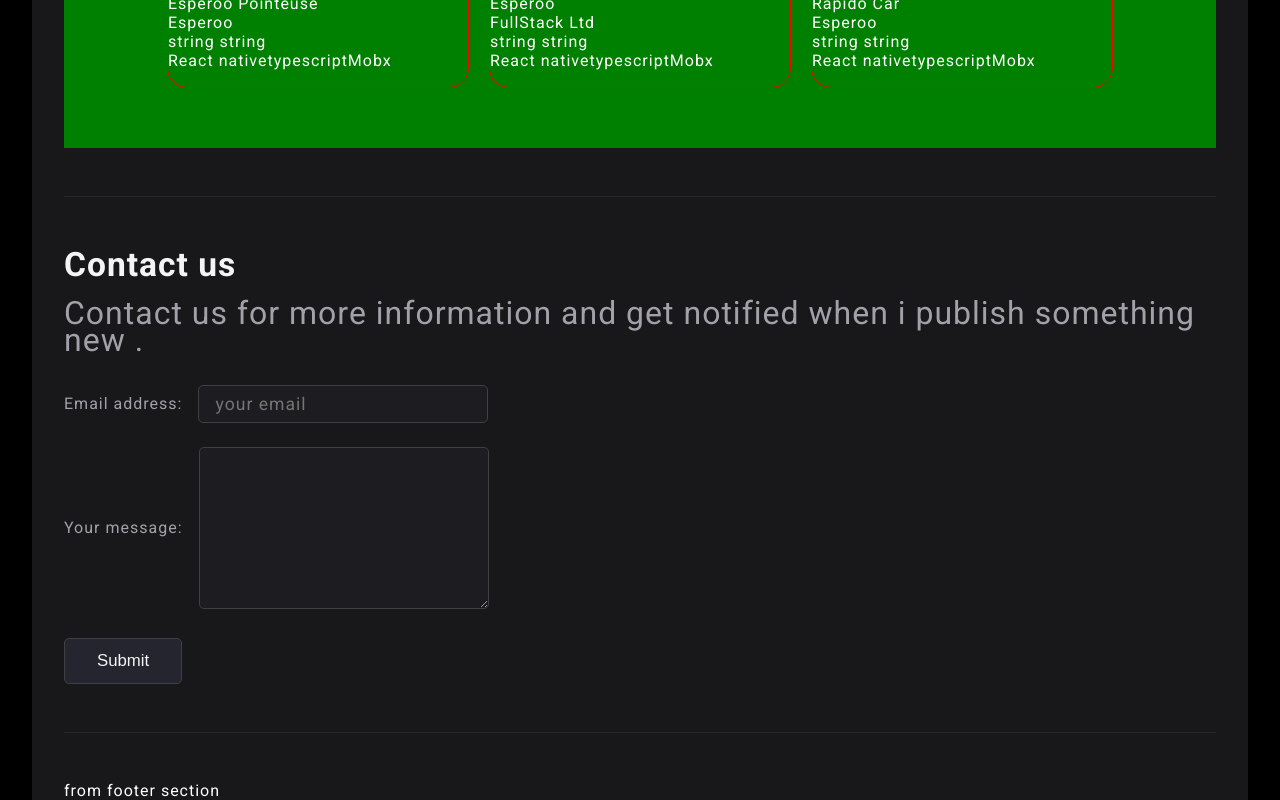
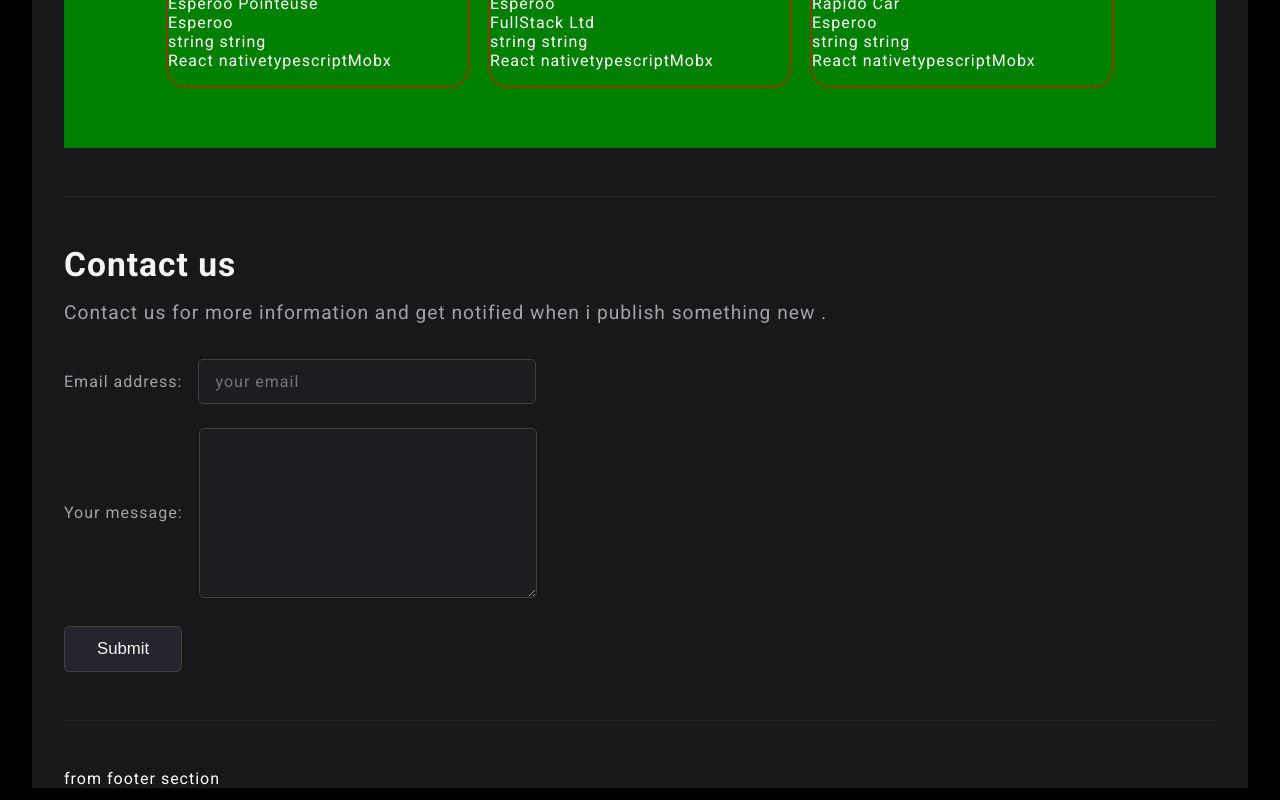
Before and after one commit to houssemELbahri/portfolio, a React (Vite) app: page / in a window 1280 px wide. Shown: the part 1921-2721 px from the top of the page. Built offline with nearby package versions, Linux system fonts and the light colour scheme.

Commit message:
finishing contact us section

```diff
--- a/src/components/Contact/contact.css
+++ b/src/components/Contact/contact.css
@@ -11,7 +11,7 @@ section.contact-container .title {
 }
 
 section.contact-container .sub-title {
-    font-size: 2rem;
+    font-size: 1.2rem;
     color:var(--subtitle);
     margin-bottom: 2rem;
     line-height: 1.65rem;
@@ -28,12 +28,12 @@ section.contact-container #email, section.contact-container #message {
     all: unset;
     background-color: rgba(63,63,70,0.15);
     border: 1px solid rgb(63,63,70);
-    width: 16rem;
-    padding: 0.5rem 1rem;
+    width: 19rem;
+    padding: 0.75rem 1rem;
     margin-left: 1rem;
     border-radius: 5px ;
     transition: 0.3s;
-    font-size: 1.1rem;
+    font-size: 1rem;
 }
 
 section.contact-container #email:focus, section.contact-container #message:focus {
@@ -67,6 +67,10 @@ section.contact-container .submit:hover {
    scale: 0.97;
 }
 
+button:disabled {
+    opacity: 0.4;
+    cursor: not-allowed;
+}
 
 
 
--- a/src/components/Contact/index.tsx
+++ b/src/components/Contact/index.tsx
@@ -23,8 +23,12 @@ export const Contact = () => {
                             placeholder='your email'
                         />
                     </div>
-                    <ValidationError field="email" prefix="Email" errors={state.errors} />
-                    <div  className='flex' style={{marginTop:"24px"}}>
+                    <ValidationError
+                        prefix="Email"
+                        field="email"
+                        errors={state.errors}
+                    />
+                    <div className='flex' style={{ marginTop: "24px" }}>
                         <label htmlFor='message'>Your message:</label>
                         <textarea
                             required
@@ -32,8 +36,16 @@ export const Contact = () => {
                             id="message">
 
                         </textarea>
+                        <ValidationError
+                            prefix="Message"
+                            field="message"
+                            errors={state.errors}
+                        />
                     </div>
-                    <button className='submit' disabled={state.submitting}>Submit</button>
+                    <button className='submit' type='submit' disabled={state.submitting}>{state.submitting ? "submitting ... " : "Submit"}</button>
+                    {state.succeeded && (
+                        <p style={{fontSize:"18px",marginTop:"1.7rem"}}>Your message has been sent successfuly </p>
+                    )}
                 </form>
                 {/* <div className='animation'>
                     animation
```
